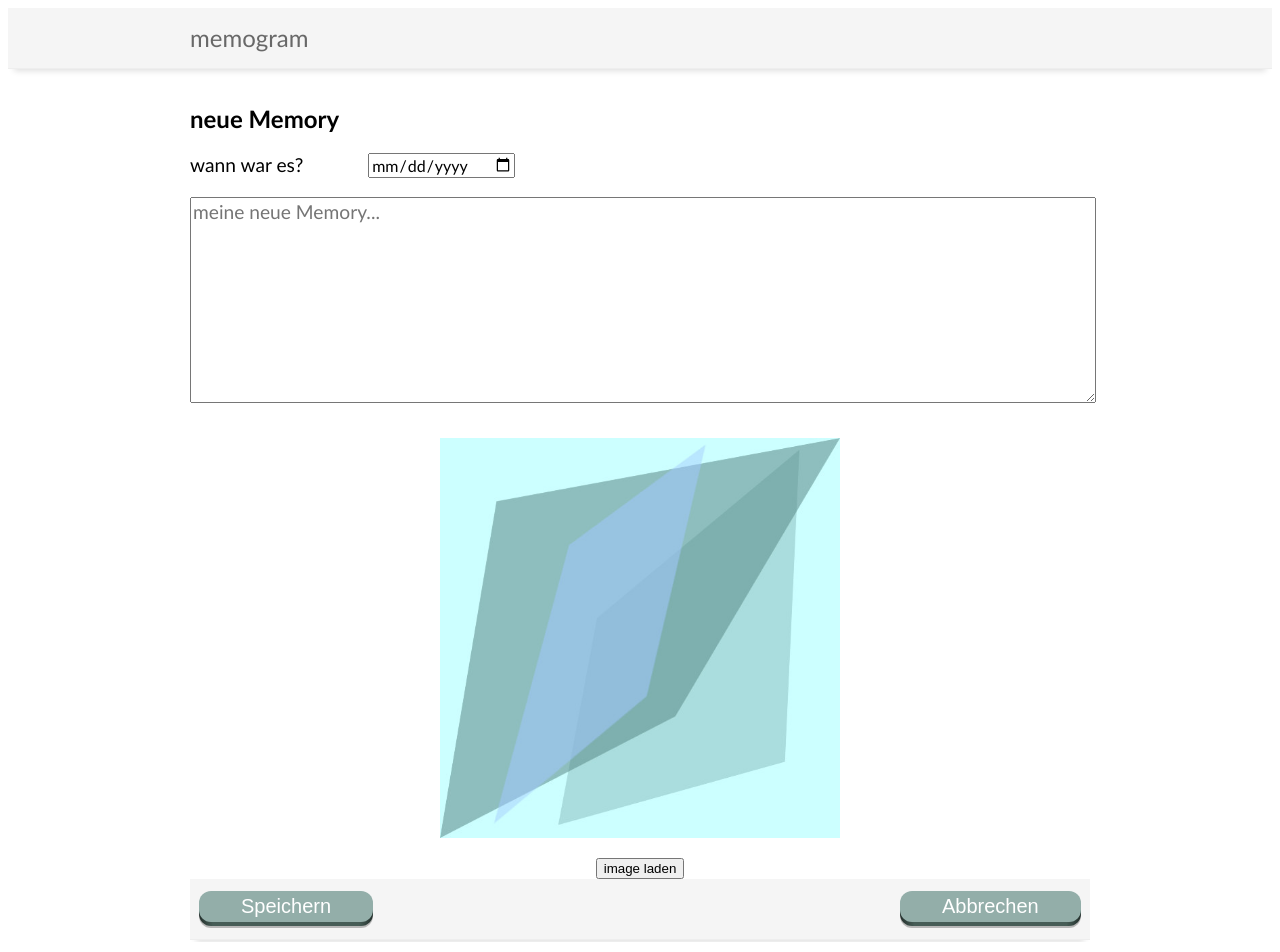
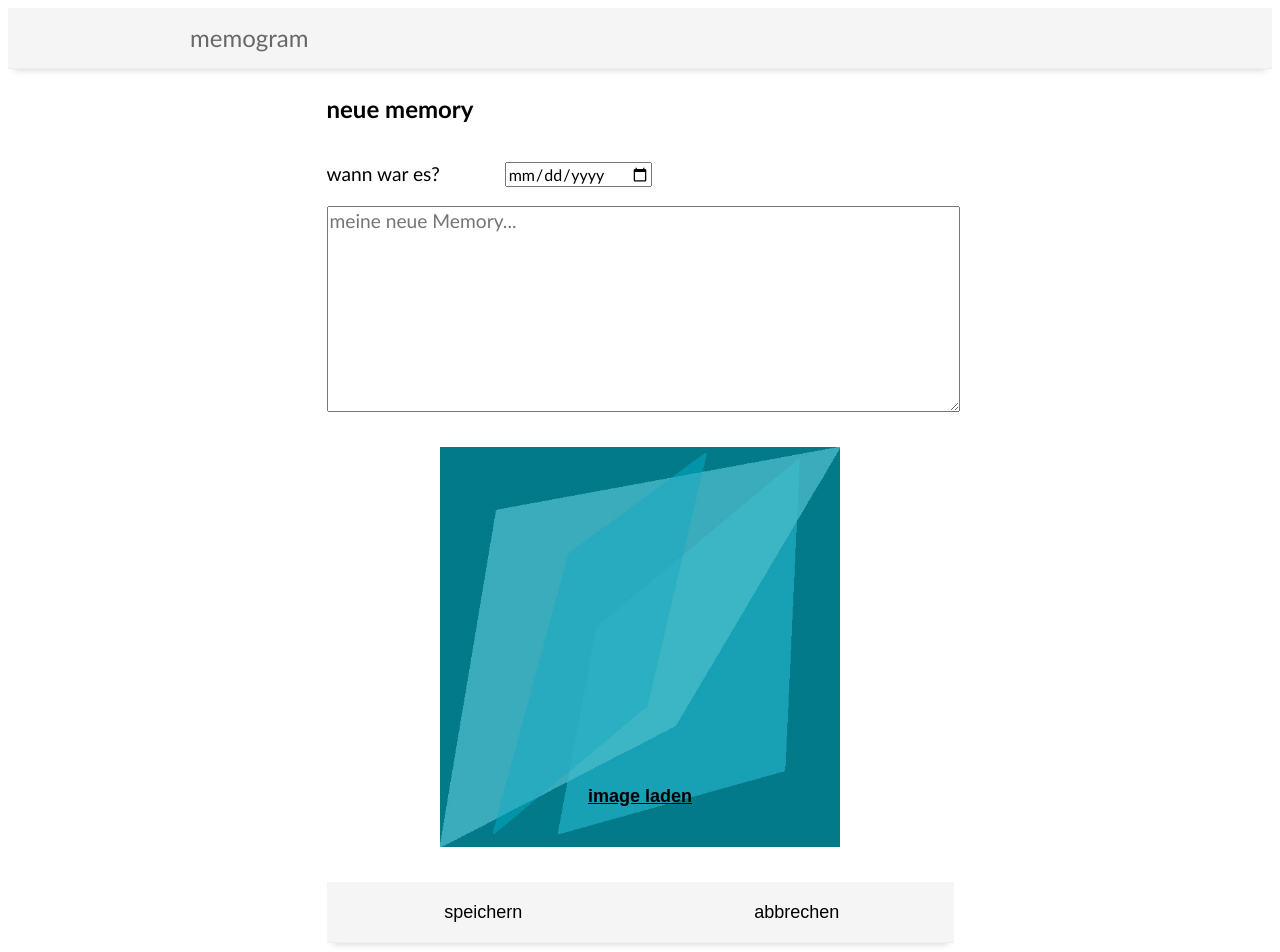
Before and after one commit to schokojulchen/memogram, an Angular app: page /newMemory in a window 1280 px wide. Shown: the top 952 px of the page. Built offline with nearby package versions, Linux system fonts and the light colour scheme; some icons are missing.

Commit message:
Memory Input is ready for testing.

```diff
--- a/src/app/memory-input/memory-input.component.html
+++ b/src/app/memory-input/memory-input.component.html
@@ -1,8 +1,8 @@
 <div class="memory-input-container">
   <div class="middle-container">
 
-    <section>
-      <h2>neue Memory</h2>
+    <section class= "flex-box">
+      <h2>neue memory</h2>
       <form  [formGroup]="newMemoryForm" (ngSubmit) ="onSubmit()">
         <div class="date-input-container">
           <p class="dateArea">wann war es?
@@ -19,38 +19,28 @@
             </p>
           </div>
         </div>
+
         <div class="image-input-container">
+
           <p><img class="newMemoryImage" id="newMemoryImage" [src]="url" alt="" width="400px" height="400"/></p>
+
           <div>
-            <div>
-              <input style="display:none" type="file" formControlName ="newMemoryImage" #imageFileInput (change)="onImageFileSelected($event)"/>
-              <button type="button" (click)="imageFileInput.click()">image laden</button>
+          <input style="display:none" type="file" formControlName ="newMemoryImage" #imageFileInput (change)="onImageFileSelected($event)"/>
+          <button  class=" image-loading-button" type="button" (click)="imageFileInput.click()" Style="z-index:1" Style=" margin-top: -100px" ><u>image laden</u></button>
+          </div>
+        </div>
+        <p> </p>
+
+        <footer class="footer-container">
+          <div class="buttonBar">
+            <div class="buttonContainer">
+              <button class= "footerButton" type= "submit"><div>speichern</div></button>
+            </div>
+            <div class="buttoncontainer">
+              <button class= "footerButton"  [routerLink]="['/memories']"><div>abbrechen</div></button>
             </div>
           </div>
-        </div>
-
-      <div class="footer-container">
-        <footer>
-          <p class="buttonContainer">
-            <button type= "submit" class="pushable">
-              <span class="shadow"></span>
-              <span class="edge"></span>
-              <span class="front">
-              Speichern
-              </span>
-            </button>
-          </p>
-          <p class="buttonContainer">
-            <button class="pushable" [routerLink]="['/memories']">
-              <span class="shadow"></span>
-              <span class="edge"></span>
-              <span class="front">
-              Abbrechen
-              </span>
-            </button>
-          </p>
         </footer>
-      </div>
     </form>
     </section>
   </div>
--- a/src/app/memory-input/memory-input.component.scss
+++ b/src/app/memory-input/memory-input.component.scss
@@ -10,11 +10,12 @@
 .middle-container{
   margin-top: 10px;
   width: 50%;
-  min-width: 900px;
-  margin-left: 50%;
-  left: -450px;
-  position: absolute;
+  min-width: 400px;
+  margin: 0 auto;
+  left: 0px;
+  position: relative;
   text-align: left;
+
 }
 .date-input-container{
   text-align: left;
@@ -38,29 +39,34 @@
   }
 
 .image-input-container {
-  text-align: center;
+  display: flex;
+  flex-direction: column;
   align-items: center;
-  align-content: center;
-  width: 100%;
 
 }
-.loadImageArea{
-  font-family: 'Calibri';
-  text-decoration: none;
-  position: absolute;
-  width: 20%;
-  margin-left: 40%;
-  z-index:1;
-  font-size: x-large;
-  margin-top: -10%;
+  .image-input-container :hover {
+    border-radius: 0px;
+    background-color:  #02AAC2;
+    color: white;
+ }
+.image-loading-button{
+  display: flex;
+  flex-direction: column;
+  justify-content: space-around;
+  align-items: stretch;
   box-sizing: border-box;
+  border: none;
+  height: 60px;
+  width: 120px;
+  font-weight: 700;
+  font-size: large;
+  background-color: transparent;
 }
-
-
 
 .footer-container{
   width: 100%;
   height: 60px;
+  align-items: stretch;
   background-color: #f5f5f5;
   border-bottom-color: #eeeeee;
   border-bottom-style: solid;
@@ -68,108 +74,35 @@
   -webkit-box-shadow: 0 8px 6px -6px #dfdfdf;
 	   -moz-box-shadow: 0 8px 6px -6px #dfdfdf;
 	        box-shadow: 0 8px 6px -6px #dfdfdf;
+
   }
-.buttonBar{
-width:100%;
-height: 80%;
+.buttonBar {
+display:flex;
+flex-direction: row;
+justify-content: space-around;
+
 }
 
-.buttonContainer {
-float:left;
-width: 48%;
-margin-left: 1%;
-margin-right: 1%;
-box-sizing: border-box;
+.buttonBar :hover {
+  background-color:  #02AAC2;
+  color: white;
+ }
+
+.footerButton {
+display:flex;
+flex-direction: column;
+justify-content: space-around;
+align-items: stretch;
+box-sizing:border-box;
+height: 60px;
+width: 110px;
+border: none;
+font-size: large;
+background-color:  transparent;
 }
-.buttonContainer:last-child {
-  text-align: right;
-  }
 
+.flex-box {
+    display:flex;
+    flex-flow: column wrap;
 
-.pushable {
-  position: relative;
-  border: none;
-  background: transparent;
-  padding: 0;
-  cursor: pointer;
-  outline-offset: 4px;
-  transition: filter 250ms;
  }
-.shadow {
-  position: absolute;
-  top: 0;
-  left: 0;
-  width: 100%;
-  height: 100%;
-  border-radius: 12px;
-  background: hsl(0deg 0% 0% / 0.25);
-  will-change: transform;
-  transform: translateY(2px);
-  transition:
-    transform
-    600ms
-    cubic-bezier(.3, .7, .4, 1);
-}
-.edge {
-  position: absolute;
-  top: 0;
-  left: 0;
-  width: 100%;
-  height: 100%;
-  border-radius: 12px;
-  background: linear-gradient(
-    to left,
-    hsl(163deg 14% 16%) 0%,
-    hsl(163deg 14% 32%) 8%,
-    hsl(163deg 14% 32%) 92%,
-    hsl(163deg 14% 16%) 100%
-  );
-
-//UHEK Comment: Ursprung: 340_100_16
-//UHEK Comment: Ursprung: 340_100_16
-//UHEK Comment: Ursprung: 340_100_16
-//UHEK Comment: Ursprung: 340_100_16
-}
-.front {
-  display: block;
-  position: relative;
-  padding: 4px 42px;
-  border-radius: 12px;
-  font-size: 1.25rem;
-  color: white;
-  background: hsl(168deg 14% 63%);//UHEK Comment: Ursprung: 345_100_45
-  will-change: transform;
-  transform: translateY(-4px);
-  transition:
-    transform
-    600ms
-    cubic-bezier(.3, .7, .4, 1);
-}
-.pushable:hover {
-  filter: brightness(110%);
-}
-.pushable:hover .front {
-  transform: translateY(-6px);
-  transition:
-    transform
-    250ms
-    cubic-bezier(.3, .7, .4, 1.5);
-}
-.pushable:active .front {
-  transform: translateY(-2px);
-  transition: transform 34ms;
-}
-.pushable:hover .shadow {
-  transform: translateY(4px);
-  transition:
-    transform
-    250ms
-    cubic-bezier(.3, .7, .4, 1.5);
-}
-.pushable:active .shadow {
-  transform: translateY(1px);
-  transition: transform 34ms;
-}
-.pushable:focus:not(:focus-visible) {
-  outline: none;
-}
--- a/src/app/memory-input/memory-input.component.ts
+++ b/src/app/memory-input/memory-input.component.ts
@@ -38,17 +38,25 @@ export class MemoryInputComponent  implements OnInit {
     private http: HttpClient,
     private memoryService: MemoryService,
 
-    /*private datePipe: DatePipe,*/
-  ){ this.showHintLabelDate = false;
+   ){ this.showHintLabelDate = false;
      this.showHintLabelText = false;
   }
 
   get newMemoryText(): any{
     return this.newMemoryForm.get('newMemoryText');
   }
+
   get newMemoryDate(): any{
     return this.newMemoryForm.get('newMemoryDate');
   }
+
+  newMemoryDateAsString(inputtedDate: Date){
+
+    var dateString = new Date(inputtedDate);
+    return dateString.toISOString();
+  }
+
+
 
 tagCreator(newText: string) {
 
@@ -68,12 +76,12 @@ while (position != -1) {
     searchIndex = searchIndex+1;
 
   }
+  this.newMemoryTags = this.newMemoryTags.replace(/[+\/\\(){}\[\]<>!§$%&=?#*€¿&_\".,:;]/g,'');
   this.newMemoryTags = this.newMemoryTags + ",";
   position = newText.indexOf('#', position + 1);
 }
 return
 }
-
 
 
   onImageFileSelected(event: any) {
@@ -102,10 +110,8 @@ return
 
     formDataNewMemory.append('text', this.newMemoryForm.get('newMemoryText')?.value);
     formDataNewMemory.append('tags', this.newMemoryTags);
-
-    /*formDataNewMemory.append('creationDate', this.newMemoryForm.get('newMemoryDate')?.value);*/
-    formDataNewMemory.append('creationDate', '2021-04-07T19:02:57.860Z');
-    formDataNewMemory.append('media', this.selectedFile);
+    formDataNewMemory.append('creationDate', this.newMemoryDateAsString( this.newMemoryForm.get('newMemoryDate')?.value));
+    formDataNewMemory.append('file', this.selectedFile);
 
 
     this.memoryService.createMemory(formDataNewMemory);
--- a/src/styles.scss
+++ b/src/styles.scss
@@ -1,4 +1,4 @@
 /* You can add global styles to this file, and also import other style files */
 body {
-font-family: 'Calibri';
+font-family: 'Gill Sans', 'Gill Sans MT', Calibri, 'Trebuchet MS', sans-serif
 }
```
Also changed, not shown: src/app/memories/memories.component.scss (line endings or trailing spaces), src/app/menu/menu.component.scss (line endings or trailing spaces), src/assets/picPlaceholder.jpg, src/assets/picPlaceholder1.jpg (added).
